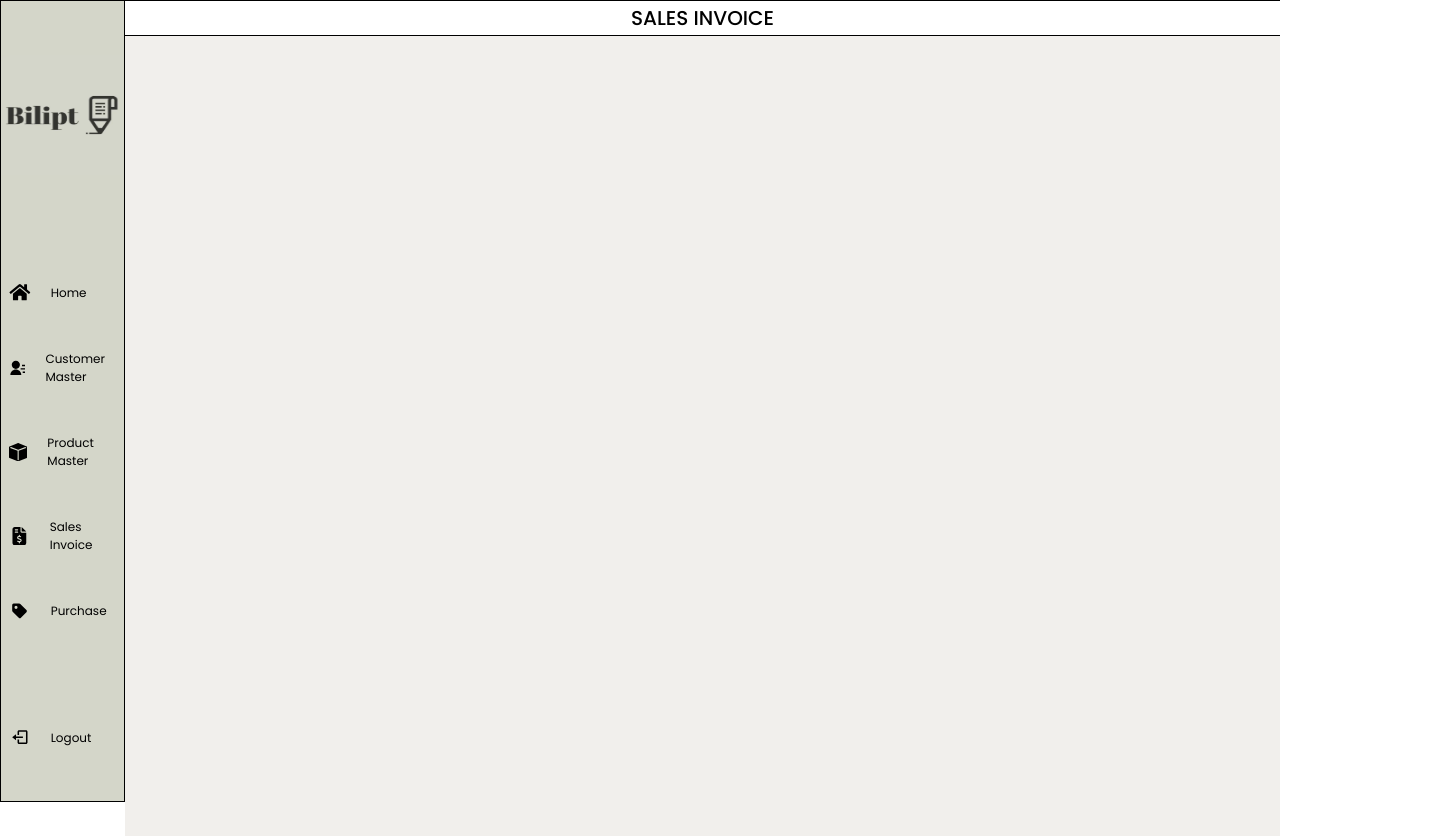
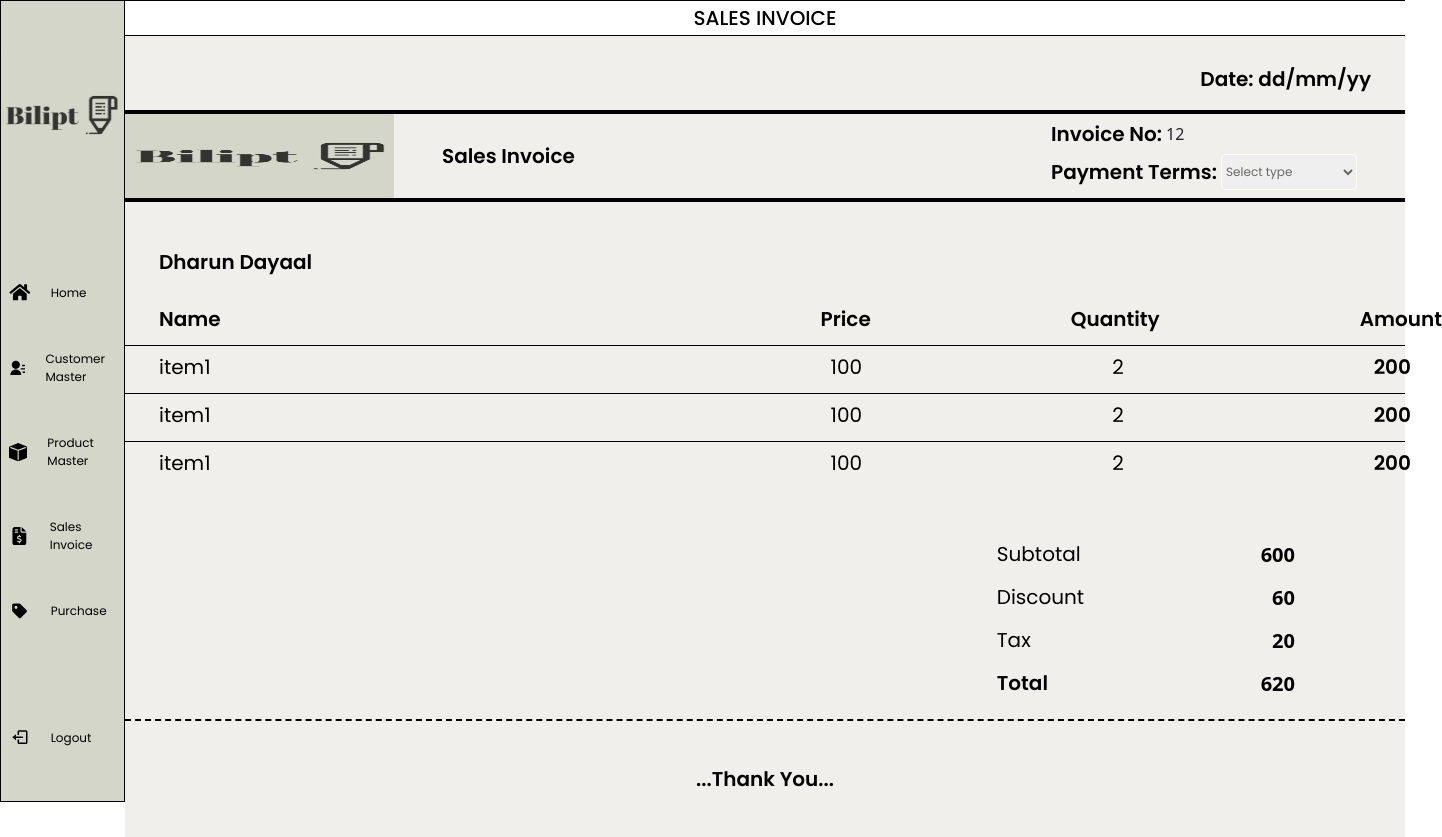
Before and after one commit to Dharunaa-M/bilipt, a React (Vite) app: page /invoice in a window 1280 px wide. Shown: the whole page, 1442 px wide, since content can reach past the window. Built offline with nearby package versions, Linux system fonts and the light colour scheme.

Commit message:
completed invoice page and fixed the bug in bootstrap cdn

```diff
--- a/index.html
+++ b/index.html
@@ -7,7 +7,6 @@
     <link
       href="https://cdn.jsdelivr.net/npm/bootstrap@5.3.3/dist/css/bootstrap.min.css"
       rel="stylesheet"
-      integrity="sha384-QWTKZyjpPEjISv5WaRU9OFeRpok6YctnYmDr5pNlyT2bRjXh0JMhjY6hW+ALEwIH"
       crossorigin="anonymous"
     />
     <title>Bilpit</title>
@@ -17,7 +16,6 @@
     <script type="module" src="/src/main.jsx"></script>
     <script
       src="https://cdn.jsdelivr.net/npm/bootstrap@5.3.3/dist/js/bootstrap.bundle.min.js"
-      integrity="sha384-YvpcrYf0tY3lHB60NNkmXc5s9fDVZLESaAA55NDzOxhy9GkcIdslK1eN7N6jIeHz"
       crossorigin="anonymous"
     ></script>
   </body>
--- /dev/null
+++ b/src/components/InvoiceTable/InvoiceTable.jsx
@@ -0,0 +1,59 @@
+import React from "react";
+import "./invoiceTable.css";
+
+const InvoiceTable = ({ invoiceData, subTotal, discount, tax, total }) => {
+  return (
+    <>
+      <div className="invoice-heading">
+        <p>Name</p>
+        <div
+          className="d-flex justify-content-between align-items-center flex-row"
+          style={{ gap: "200px" }}
+        >
+          <p>Price</p>
+          <p>Quantity</p>
+          <p>Amount</p>
+        </div>
+      </div>
+      {Array(3)
+        .fill("")
+        .map((_) => (
+          <div className="invoice-table-data">
+            <div className="invoice-data">
+              <p>item1</p>
+              <div
+                className="d-flex justify-content-between align-items-center flex-row"
+                style={{ gap: "250px" }}
+              >
+                <p>100</p>
+                <p>2</p>
+                <p style={{fontWeight:"600"}}>200</p>
+              </div>
+            </div>
+          </div>
+        ))}
+        <div className="d-flex flex-row-reverse align-items-center mt-5">
+          <div className="d-flex flex-column" style={{marginRight: "110px"}}>
+            <div className="d-flex flex-row justify-content-between mt-2" style={{gap:"180px"}}>
+              <p className="total"> Subtotal</p >
+              <span className="total-price">{subTotal}</span>
+            </div>
+            <div className="d-flex flex-row justify-content-between mt-2" style={{gap:"180px"}}>
+              <p className="total"> Discount</p>
+              <span className="total-price">{discount}</span>
+            </div>
+            <div className="d-flex flex-row justify-content-between mt-2" style={{gap:"180px"}}>
+              <p className="total"> Tax</p>
+              <span className="total-price">{tax}</span>
+            </div>
+            <div className="d-flex flex-row justify-content-between mt-2" style={{gap:"180px"}}>
+              <p className="total" style={{fontWeight: "600"}}> Total</p>
+              <span className="total-price">{total}</span>
+            </div>
+          </div>
+        </div>
+    </>
+  );
+};
+
+export default InvoiceTable;
--- /dev/null
+++ b/src/components/InvoiceTable/invoiceTable.css
@@ -0,0 +1,68 @@
+.invoice-heading {
+    background-color: rgba(241, 239, 236, 0.98);
+    display: flex;
+    gap: 600px;
+    padding-left: 34px;
+    margin-top: 38px;
+}
+
+.invoice-heading p {
+    font-family: "Poppins";
+    font-size: 20px;
+    font-weight: 600;
+    font-stretch: normal;
+    font-style: normal;
+    line-height: 0.95;
+    letter-spacing: normal;
+    text-align: center;
+    color: #000;
+
+}
+
+.invoice-table-data {
+    border-top: 1px solid #000;
+    background-color: rgba(241, 239, 236, 0.98);
+}
+
+.invoice-data {
+    background-color: rgba(241, 239, 236, 0.98);
+    display: flex;
+    gap: 620px;
+    padding-left: 34px;
+    margin-top: 12px;
+}
+
+.invoice-data p {
+    font-family: "Poppins";
+    font-size: 20px;
+    font-weight: normal;
+    font-stretch: normal;
+    font-style: normal;
+    line-height: 0.95;
+    letter-spacing: normal;
+    color: #000;
+
+}
+
+.total {
+    font-family: "Poppins";
+    font-size: 20px;
+    font-weight: normal;
+    font-stretch: normal;
+    font-style: normal;
+    line-height: 0.95;
+    letter-spacing: normal;
+    text-align: right;
+    color: #000;
+}
+
+.total-price {
+    font-size: 20px;
+    font-weight: 600;
+    font-stretch: normal;
+    font-style: normal;
+    line-height: 0.95;
+    letter-spacing: normal;
+    text-align: center;
+    color: #000;
+}
--- a/src/components/Recent Invoice/RecentInvoice.jsx
+++ b/src/components/Recent Invoice/RecentInvoice.jsx
@@ -5,7 +5,7 @@ import { TbMessageDollar } from "react-icons/tb";
 const RecentInvoice = () => {
   return (
     <div className="recent-invoice">
-      <div className="invoice-heading">
+      <div className="invoice-heading-new">
         <h3>RECENT INVOICES</h3>
         <TbMessageDollar style={{ color: "#ffd405" }} />
       </div>
--- a/src/pages/DashboardPage/dashboard.css
+++ b/src/pages/DashboardPage/dashboard.css
@@ -116,14 +116,14 @@
   padding: 13px 9px;
 }
 
-.recent-invoice .invoice-heading {
+.recent-invoice .invoice-heading-new {
   display: flex;
   justify-content: space-between;
   align-items: center;
   margin-bottom: 4px;
 }
 
-.recent-invoice .invoice-heading h3 {
+.recent-invoice .invoice-heading-new h3 {
   font-family: "Poppins";
   font-size: 12px;
   font-weight: 500;
--- a/src/pages/InvoicePage/Invoice.jsx
+++ b/src/pages/InvoicePage/Invoice.jsx
@@ -1,18 +1,46 @@
-import React from 'react'
-import HeaderComponent from "../../components/Header/HeaderComponent"
-import "./invoice.css"
+import React from "react";
+import Assets from "../../assets/assets";
+import HeaderComponent from "../../components/Header/HeaderComponent";
+import InvoiceTable from "../../components/InvoiceTable/InvoiceTable";
+import "./invoice.css";
 
 const Invoice = () => {
   return (
     <>
-      <div className='"d-block w-100' style={{paddingLeft: "125px"}}>
+      <div className='"d-block w-100' style={{ paddingLeft: "125px" }}>
         <HeaderComponent headerText="SALES INVOICE" />
         <div className="sales-container">
-
+          <div className="date-section">Date: dd/mm/yy</div>
+          <div className="invoice-container-new">
+            <div className="d-flex flex-row gap-5 align-items-center">
+              <img src={Assets.Logo} alt="" />
+              <p>Sales Invoice</p>
+            </div>
+            <div className="d-flex flex-column gap-2 justify-content-start align-items-start pe-5">
+              <div className="d-flex flex-row gap-1 align-items-center">
+                <p>Invoice No:</p>
+                <span>12</span>
+              </div>
+              <div className="d-flex flex-row gap-1 align-items-center">
+                <p>Payment Terms:</p>
+                <select>
+                  <option value="">Select type</option>
+                  <option value="cash">Cash</option>
+                  <option value="card">Card</option>
+                  <option value="upi">UPI</option>
+                </select>
+              </div>
+            </div>
+          </div>
+          <div className="invoice-table">
+            <h6>Dharun Dayaal</h6>
+            <InvoiceTable subTotal={600} discount={60} tax={20} total={620} />
+            <div className="thank-you">...Thank You...</div>
+          </div>
         </div>
       </div>
     </>
-  )
-}
+  );
+};
 
-export default Invoice
+export default Invoice;
--- a/src/pages/InvoicePage/invoice.css
+++ b/src/pages/InvoicePage/invoice.css
@@ -3,3 +3,97 @@
     height: 100vh;
     background-color: rgba(241, 239, 236, 0.98);;
 }
+
+.sales-container .date-section {
+    display: flex;
+    flex-direction: row-reverse;
+    padding-right: 34px;
+    padding-top: 34px;
+    font-family: "Poppins";
+    font-size: 20px;
+    font-weight: 600;
+    font-stretch: normal;
+    font-style: normal;
+    line-height: 0.95;
+    letter-spacing: normal;
+    text-align: left;
+    color: #000;
+}
+
+.sales-container .invoice-container-new {
+    width: 100%;
+    height: 84px;
+    border-top: solid 1px #000;
+    border-bottom: solid 1px #000;
+    border-width: 4px;
+    background-color: rgba(241, 239, 236, 0.98);
+    margin-top: 21px;
+    display: flex;
+    flex-direction: row;
+    justify-content: space-between;
+    align-items: center;
+}
+
+.invoice-container-new img {
+    width: 269px;
+    height: 84px;
+}
+
+.invoice-container-new p {
+    font-family: "Poppins";
+    font-size: 20px;
+    font-weight: 600;
+    line-height: 0.95;
+    text-align: center;
+    color: #000;
+    margin: 0;
+}
+
+.invoice-container-new select {
+    width: 134px;
+    height: 34px;
+    border-radius: 4px;
+    border: solid 1px #fcfcfb;
+    border-radius: 4px;
+    outline: #fcfcfb;
+    font-family: "Poppins";
+    font-size: 12px;
+    line-height: 0.95;
+    text-align: left;
+    color: #494946cf;
+    margin: 0;
+}
+
+.invoice-table {
+    margin-top: 51px ;
+}
+
+.invoice-table h6 {
+    padding-left: 34px;
+    font-family: "Poppins";
+    font-size: 20px;
+    font-weight: 600;
+    font-stretch: normal;
+    font-style: normal;
+    line-height: 0.95;
+    letter-spacing: normal;
+    text-align: start;
+    color: #000;
+}
+
+.thank-you {
+    width: 100%;
+    border-top: 2px dashed  #000;
+    background-color: rgba(241, 239, 236, 0.98);
+    margin-top: 10px;
+    padding: 40px 0;
+    font-family: "Poppins";
+    font-size: 20px;
+    font-weight: 600;
+    font-stretch: normal;
+    font-style: normal;
+    line-height: 1.8;
+    letter-spacing: normal;
+    text-align: center;
+    color: #000;
+}
```
